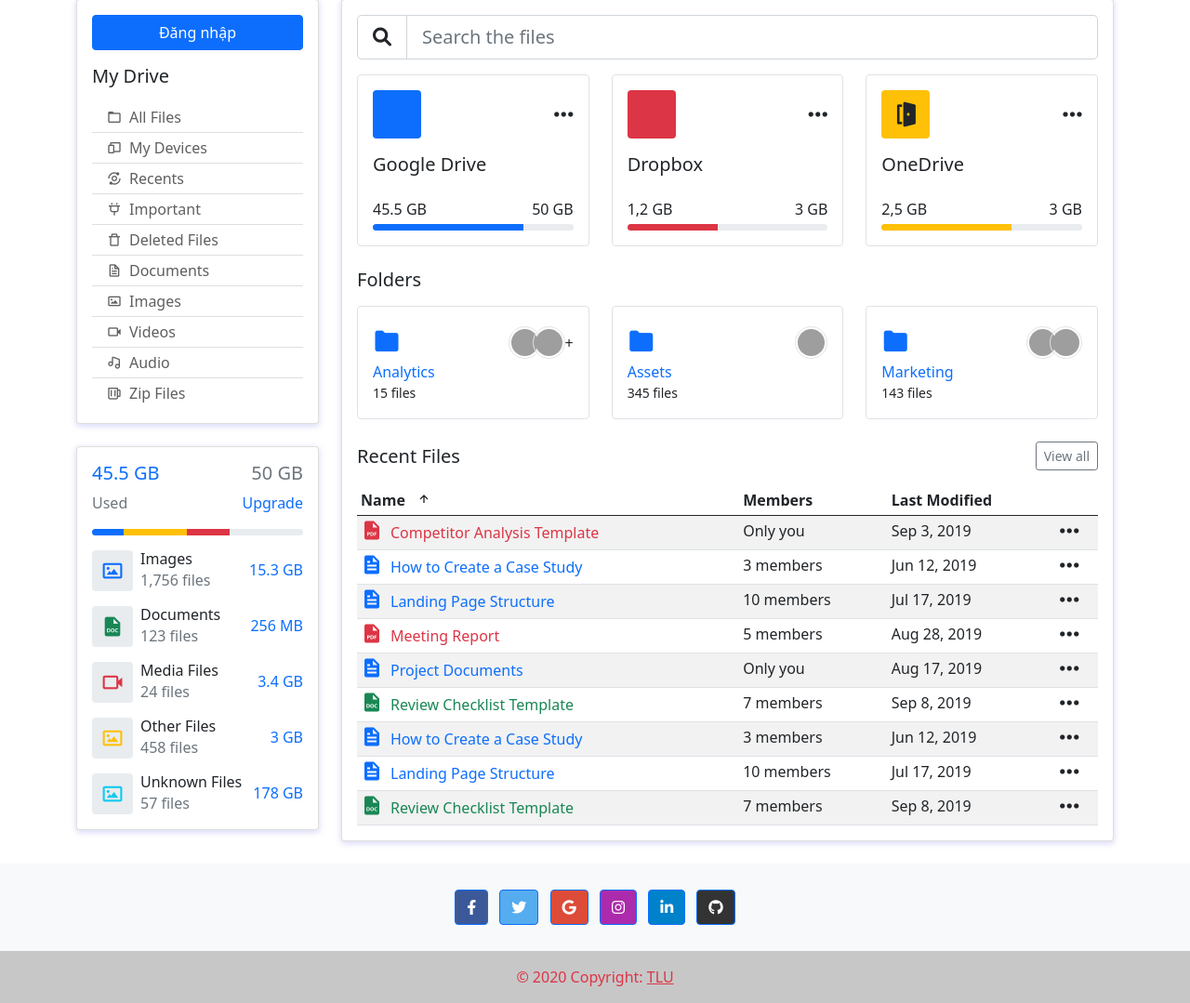
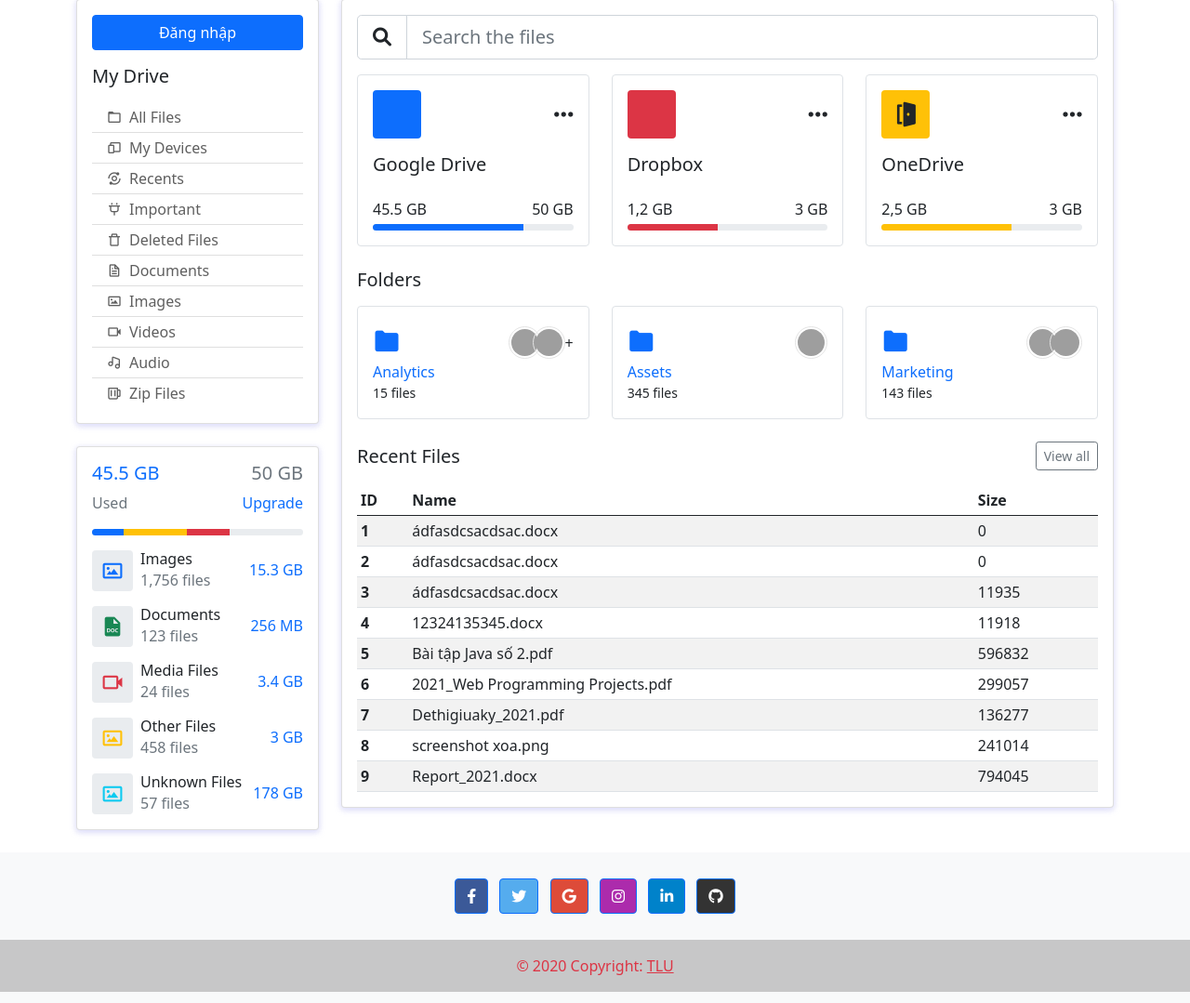
Before and after one commit to quanhay3/Nhom15-He-thong-quan-ly-tai-lieu, a PHP site: page /Nhom15-He-thong-quan-ly-tai-lieu/ in a window 1280 px wide. Shown: the part 87-1166 px from the top of the page at 93% size. Run offline with PHP 8.4, Linux system fonts and the light colour scheme; data comes from the database, SQL or seed files in the repository; some libraries are stand-ins or nearby versions; grey boxes are pictures that could not be loaded.

Commit message:
sua index

```diff
--- a/index.php
+++ b/index.php
@@ -264,132 +264,41 @@
 					<table class="table table-striped table-hover table-sm mb-0">
 						<thead>
 							<tr>
-								<th>Name <i class="bx bx-up-arrow-alt ms-2"></i>
-								</th>
-								<th>Members</th>
-								<th>Last Modified</th>
-								<th></th>
+							<th scope="col">ID</th>
+                            <th scope="col">Name</th>
+                            <th scope="col">Size</th>
 							</tr>
 						</thead>
 						<tbody>
-							<tr>
-								<td>
-									<div class="d-flex align-items-center">
-										<div><i class="bx bxs-file-pdf me-2 font-24 text-danger"></i>
-										</div>
-										<div class="font-weight-bold text-danger">Competitor Analysis Template</div>
-									</div>
-								</td>
-								<td>Only you</td>
-								<td>Sep 3, 2019</td>
-								<td><i class="fa fa-ellipsis-h font-24"></i>
-								</td>
-							</tr>
-							<tr>
-								<td>
-									<div class="d-flex align-items-center">
-										<div><i class="bx bxs-file me-2 font-24 text-primary"></i>
-										</div>
-										<div class="font-weight-bold text-primary">How to Create a Case Study</div>
-									</div>
-								</td>
-								<td>3 members</td>
-								<td>Jun 12, 2019</td>
-								<td><i class="fa fa-ellipsis-h font-24"></i>
-								</td>
-							</tr>
-							<tr>
-								<td>
-									<div class="d-flex align-items-center">
-										<div><i class="bx bxs-file me-2 font-24 text-primary"></i>
-										</div>
-										<div class="font-weight-bold text-primary">Landing Page Structure</div>
-									</div>
-								</td>
-								<td>10 members</td>
-								<td>Jul 17, 2019</td>
-								<td><i class="fa fa-ellipsis-h font-24"></i>
-								</td>
-							</tr>
-							<tr>
-								<td>
-									<div class="d-flex align-items-center">
-										<div><i class="bx bxs-file-pdf me-2 font-24 text-danger"></i>
-										</div>
-										<div class="font-weight-bold text-danger">Meeting Report</div>
-									</div>
-								</td>
-								<td>5 members</td>
-								<td>Aug 28, 2019</td>
-								<td><i class="fa fa-ellipsis-h font-24"></i>
-								</td>
-							</tr>
-							<tr>
-								<td>
-									<div class="d-flex align-items-center">
-										<div><i class="bx bxs-file me-2 font-24 text-primary"></i>
-										</div>
-										<div class="font-weight-bold text-primary">Project Documents</div>
-									</div>
-								</td>
-								<td>Only you</td>
-								<td>Aug 17, 2019</td>
-								<td><i class="fa fa-ellipsis-h font-24"></i>
-								</td>
-							</tr>
-							<tr>
-								<td>
-									<div class="d-flex align-items-center">
-										<div><i class="bx bxs-file-doc me-2 font-24 text-success"></i>
-										</div>
-										<div class="font-weight-bold text-success">Review Checklist Template</div>
-									</div>
-								</td>
-								<td>7 members</td>
-								<td>Sep 8, 2019</td>
-								<td><i class="fa fa-ellipsis-h font-24"></i>
-								</td>
-							</tr>
-							<tr>
-								<td>
-									<div class="d-flex align-items-center">
-										<div><i class="bx bxs-file me-2 font-24 text-primary"></i>
-										</div>
-										<div class="font-weight-bold text-primary">How to Create a Case Study</div>
-									</div>
-								</td>
-								<td>3 members</td>
-								<td>Jun 12, 2019</td>
-								<td><i class="fa fa-ellipsis-h font-24"></i>
-								</td>
-							</tr>
-							<tr>
-								<td>
-									<div class="d-flex align-items-center">
-										<div><i class="bx bxs-file me-2 font-24 text-primary"></i>
-										</div>
-										<div class="font-weight-bold text-primary">Landing Page Structure</div>
-									</div>
-								</td>
-								<td>10 members</td>
-								<td>Jul 17, 2019</td>
-								<td><i class="fa fa-ellipsis-h font-24"></i>
-								</td>
-							</tr>
-							<tr>
-								<td>
-									<div class="d-flex align-items-center">
-										<div><i class="bx bxs-file-doc me-2 font-24 text-success"></i>
-										</div>
-										<div class="font-weight-bold text-success">Review Checklist Template</div>
-									</div>
-								</td>
-								<td>7 members</td>
-								<td>Sep 8, 2019</td>
-								<td><i class="fa fa-ellipsis-h font-24"></i>
-								</td>
-							</tr>
-						</tbody>
+                            <?php
+                                //lấy dữ liệu từ CSDL và để ra bảng (phần lặp lại)
+                                //bước 1:kết nối tời csdl(mysql)
+                                $conn = mysqli_connect('localhost','root','','files_management');
+                                if(!$conn){
+                                    die("Không thể kết nối,kiểm tra lại các tham số kết nối");
+                                }
+
+                                //bước 2 khai báo câu lệnh thực thi và thực hiện truy vấn
+                                $sql = "SELECT * FROM documents";
+                                $result = mysqli_query($conn,$sql);
+
+                                //bước 3 xử lý kết quả trả về
+                                if(mysqli_num_rows($result) > 0){
+                                    $i=1;
+                                    while($row = mysqli_fetch_assoc($result)){
+                            ?>
+
+                            <tr>
+                            <th scope="row"><?php echo $i; ?> </th>
+                            <td><?php echo $row['name']; ?> </td>
+                            <td><?php echo $row['size']; ?> </td>
+                            </tr>
+                            <?php
+                                $i++;
+                                }
+                            }
+                            ?>
+                        </tbody>
 					</table>
 				</div>
 			</div>
```
Also changed, not shown: admin/upload-index.php (+0 -8 lines), admin/user-index.php (+33 -124 lines).
